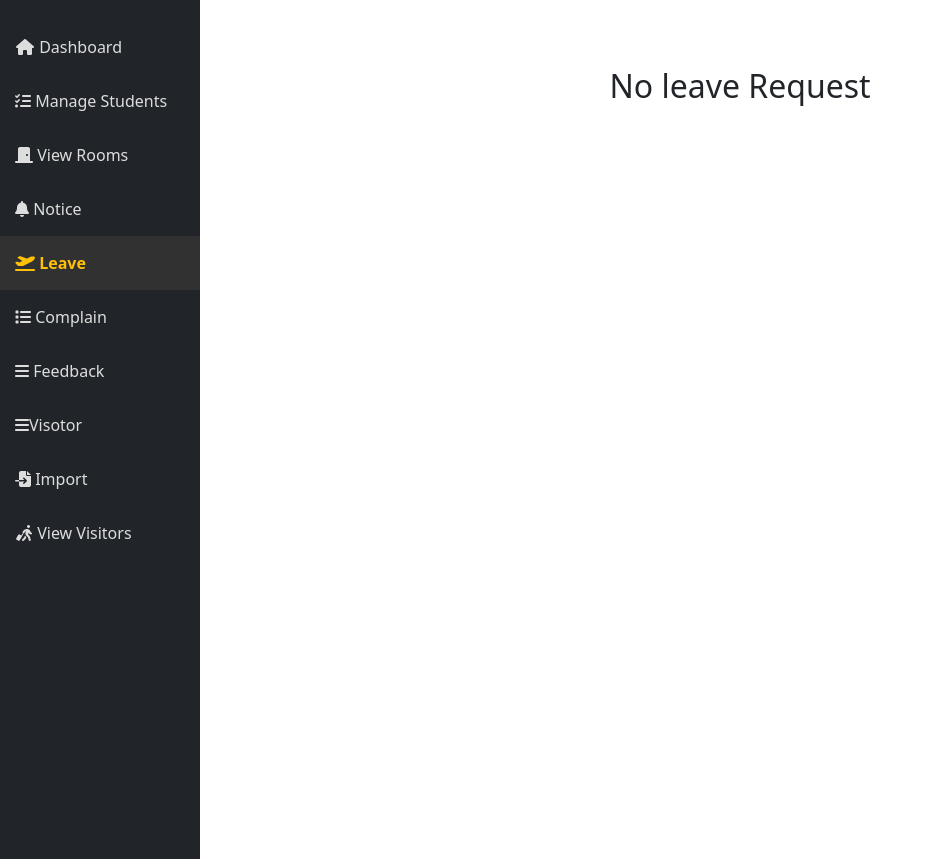
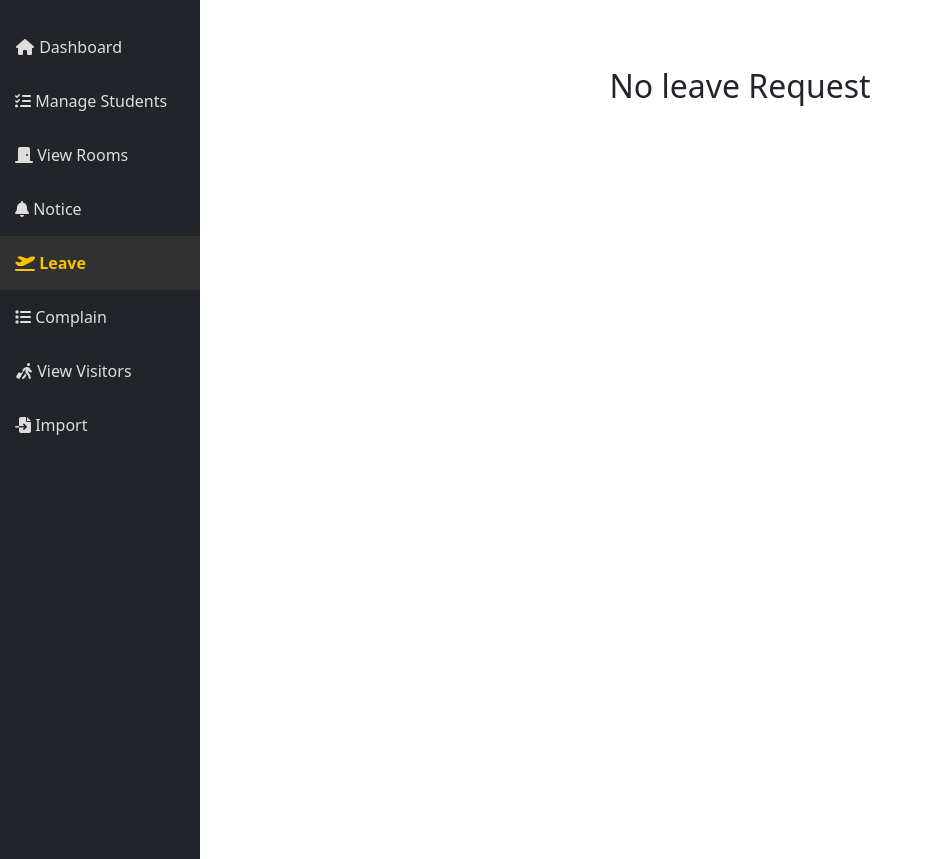
Before and after one commit to Manasghosh7681/DevNaviSoft, a PHP site: page /Admin/admin_leave.php in a window 1280 px wide. Shown: the part 61-920 px from the top of the page, without its empty margins (0-933 px from the left). Run offline with PHP 8.4, Linux system fonts and the light colour scheme; the visitor is signed in with stand-in values (Sample User, id 1); data that the repository does not hold is empty.

Commit message:
Changed sidebar

```diff
--- a/Admin/admin_sidebar.php
+++ b/Admin/admin_sidebar.php
@@ -19,14 +19,10 @@
                 href="admin_leave.php"><i class="fa-solid fa-plane-departure"></i> Leave</a>
             <a class="nav-link <?php echo $current_file === 'admin_complaint.php' ? 'active' : '' ?>"
                 href="admin_complaint.php"><i class="fa-solid fa-list"></i> Complain</a>
-            <a class="nav-link <?php echo $current_file === 'admin_display.php' ? 'active' : '' ?>"
-                href="admin_display.php"><i class="fa-solid fa-bars"></i> Feedback</a>
-            <a class="nav-link <?php echo $current_file === 'visitor_record.php' ? 'active' : '' ?>"
-                href="visitor_record.php"><i class="fa-solid fa-bars"></i>Visotor</a>
+                <a class="nav-link <?php echo $current_file === 'visitor_record.php' ? 'active' : '' ?>
+                    href="visitor_record.php"><i class="fa-solid fa-person-walking-luggage"></i> View Visitors</a>
             <a class="nav-link <?php echo $current_file === 'import_students.php' ? 'active' : '' ?>"
                 href="import_students.php"><i class="fa-solid fa-file-import"></i> Import</a>
-            <a class="nav-link <?php echo $current_file === 'visitor_record.php' ? 'active' : '' ?>
-                href="visitor_record.php"><i class="fa-solid fa-person-walking-luggage"></i> View Visitors</a>
         </nav>
     </div>
 </div>
@@ -44,13 +40,9 @@
             href="admin_leave.php"><i class="fa-solid fa-plane-departure"></i> Leave</a>
         <a class="nav-link <?php echo $current_file === 'admin_complaint.php' ? 'active' : '' ?>"
              href="admin_complaint.php"><i class="fa-solid fa-list"></i> Complain</a>
-        <a class="nav-link <?php echo $current_file === 'admin_display.php' ? 'active' : '' ?>"
-             href="admin_display.php"><i class="fa-solid fa-bars"></i> Feedback</a>
         <a class="nav-link <?php echo $current_file === 'visitor_record.php' ? 'active' : '' ?>"
-            href="visitor_record.php"><i class="fa-solid fa-bars"></i>Visotor</a>
+                  href="visitor_record.php"><i class="fa-solid fa-person-walking-luggage"></i> View Visitors</a>
         <a class="nav-link <?php echo $current_file === 'import_students.php' ? 'active' : '' ?>"
              href="import_students.php"><i class="fa-solid fa-file-import"></i> Import</a>
-        <a class="nav-link <?php echo $current_file === 'visitor_record.php' ? 'active' : '' ?>"
-             href="visitor_record.php"><i class="fa-solid fa-person-walking-luggage"></i> View Visitors</a>
     </nav>
 </div>
```
Also changed, not shown: Admin/add_hostel.php (+14 -1 lines), Admin/add_rooms.php (+17 -16 lines).
